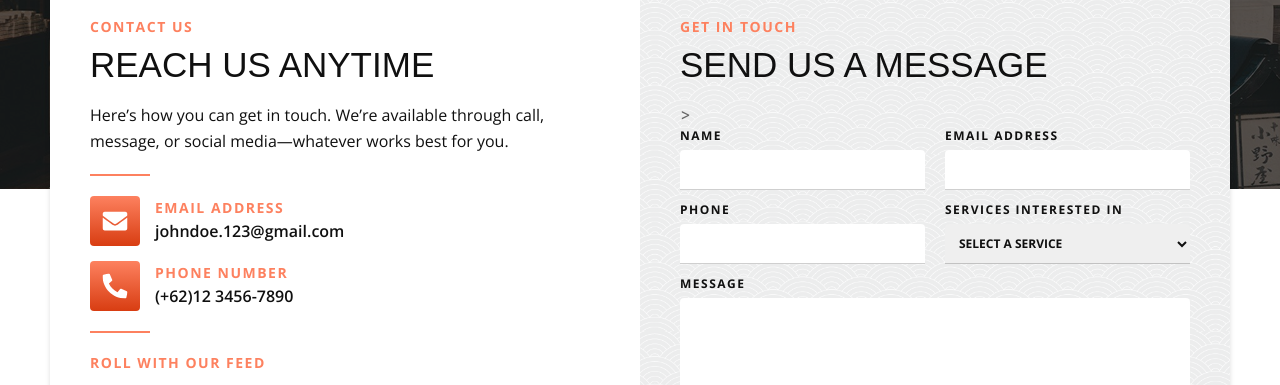
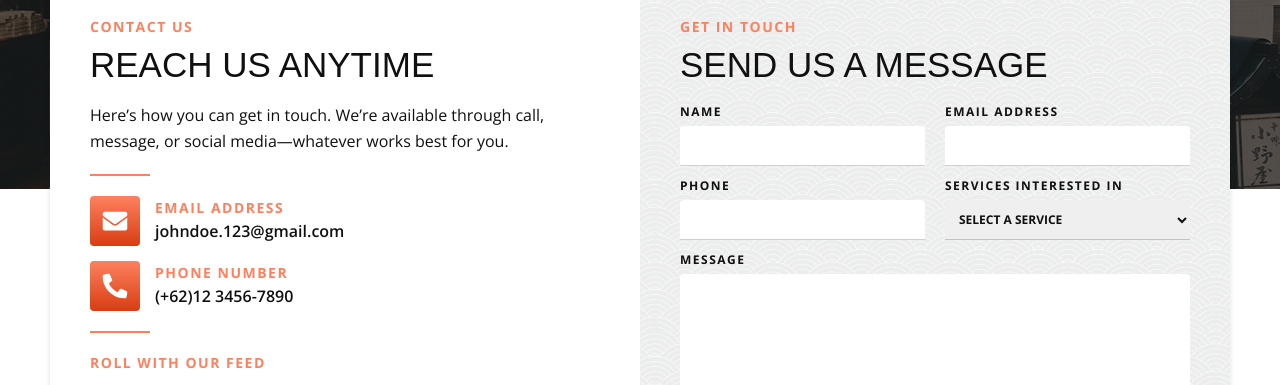
Before and after one commit to jdweavestech/Sushi-Guy, a plain HTML site: page index.html in a window 1280 px wide. Shown: the part 3226-3611 px from the top of the page. Drawn offline with nearby package versions, Linux system fonts and the light colour scheme; a web font is replaced by a local one.

Commit message:
Update index.html

```diff
--- a/index.html
+++ b/index.html
@@ -456,7 +456,7 @@
                                 <p class="sg__caption">GET IN TOUCH</p>
                                 <h2 class="sg__heading">Send Us a Message</h2>
                                 <div class="sg__connect-content-right-form-wrap">
-                                    <form id="contactForm">>
+                                    <form id="contactForm">
                                         <div class="sg__connect-form-row">
                                             <div class="sg__connect-form-column">
                                                 <label for="name">Name</label>
```
